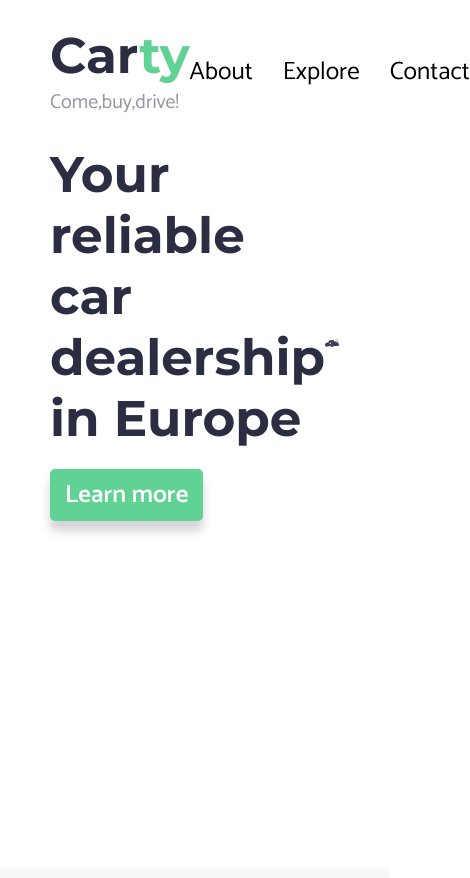
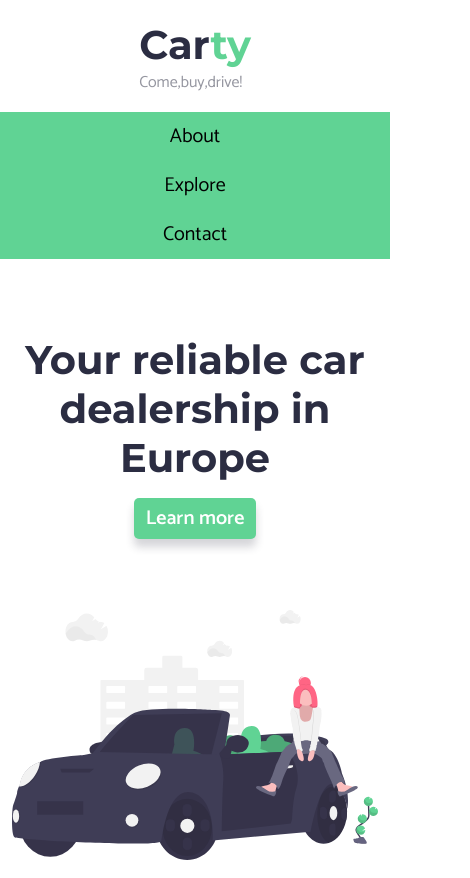
Before and after one commit to markiianholovchak/carty, a website: page index.html in a window 390 px wide. Shown: the top 878 px of the page, 470 px wide, since content can reach past the window. Drawn offline with nearby package versions, Linux system fonts and the light colour scheme.

Commit message:
Add responsiveness

```diff
--- a/index.html
+++ b/index.html
@@ -163,7 +163,7 @@
 					<input type="text" name="name" placeholder="James" class="contact__input">
 					<label for="question">Question</label>
 					<textarea name="question" class="contact__input" ></textarea>
-					<button type="submit" class="btn">Submit</button>
+					<button class="btn">Submit</button>
 				</form>
 			</section>
 		</main>
--- a/sass/base/_base.scss
+++ b/sass/base/_base.scss
@@ -10,6 +10,9 @@ body {
 }
 html {
 	font-size: 62.5%; /* 1rem == 10px */
+	@media only screen and (max-width: 37.5em) {
+		font-size: 50%;
+	}
 }
 ::selection {
 	color: $color-white;
--- a/sass/components/_chart.scss
+++ b/sass/components/_chart.scss
@@ -2,6 +2,9 @@
 	display: flex;
 	flex-direction: column;
 	align-items: center;
+	@media only screen and (max-width: 28.125em) {
+		text-align: center;
+	}
 	&__description {
 		display: flex;
 		flex-direction: column;
--- a/sass/components/_navbar.scss
+++ b/sass/components/_navbar.scss
@@ -1,19 +1,39 @@
 .navbar {
+	@media only screen and (max-width: 28.125em) {
+		width: 100%;
+	}
 	&__list {
 		display: flex;
 		list-style: none;
 		font-family: $font-secondary;
 		font-size: 2.5rem;
 		font-weight: 500;
+		@media only screen and (max-width: 28.125em) {
+			flex-direction: column;
+			align-items: center;
+			padding: 2rem 0;
+		}
 	}
 	&__link {
 		transition: all 0.3s ease;
 		cursor: pointer;
 		&:hover {
 			color: $color-primary;
+			@media only screen and (max-width: 28.125em) {
+				color: $color-white;
+			}
 		}
 		&:not(:last-child) {
 			margin-right: 3rem;
+			@media only screen and (max-width: 28.125em) {
+				margin-right: 0;
+			}
+		}
+		@media only screen and (max-width: 28.125em) {
+			background: $color-primary;
+			width: 100%;
+			text-align: center;
+			padding: 1rem 0;
 		}
 	}
 }
--- a/sass/components/_strongside.scss
+++ b/sass/components/_strongside.scss
@@ -3,6 +3,7 @@
 	display: flex;
 	flex-direction: column;
 	align-items: center;
+	margin: 2.5rem 0;
 	&__icon {
 		width: 7rem;
 		height: 7rem;
--- a/sass/pages/_landing.scss
+++ b/sass/pages/_landing.scss
@@ -1,10 +1,14 @@
 .header {
-	height: 100vh;
+	min-height: 100vh;
 	&__top {
 		margin: 2.5rem 5rem;
 		display: flex;
 		align-items: center;
 		justify-content: space-between;
+		@media only screen and (max-width: 28.125em) {
+			flex-direction: column;
+			margin: 2.5rem 0;
+		}
 	}
 	&__bottom {
 		margin: 0rem 5rem;
@@ -15,7 +19,26 @@
 		&--right {
 			img {
 				width: 100%;
+				height: 100%;
 			}
+			@media only screen and (max-width: 56.25em) {
+				height: 35rem;
+			}
+		}
+		&--left {
+			@media only screen and (max-width: 56.25em) {
+				text-align: center;
+				padding: 5rem 0;
+
+				display: flex;
+				flex-direction: column;
+				align-items: center;
+			}
+		}
+		@media only screen and (max-width: 56.25em) {
+			grid-template-columns: 1fr;
+			padding-bottom: 5rem;
+			margin: 0 1.5rem;
 		}
 	}
 }
@@ -26,6 +49,9 @@
 	align-items: center;
 	background: $color-grey-light;
 	padding: 10rem;
+	@media only screen and (max-width: 28.125em) {
+		padding: 10rem 1.5rem;
+	}
 	&__text {
 		width: 70%;
 		text-align: center;
@@ -48,6 +74,9 @@
 	display: flex;
 	flex-direction: column;
 	align-items: center;
+	@media only screen and (max-width: 28.125em) {
+		text-align: center;
+	}
 	&__cars {
 		padding: 5rem 0;
 		display: grid;
```
Also changed, not shown: css/style.css.
